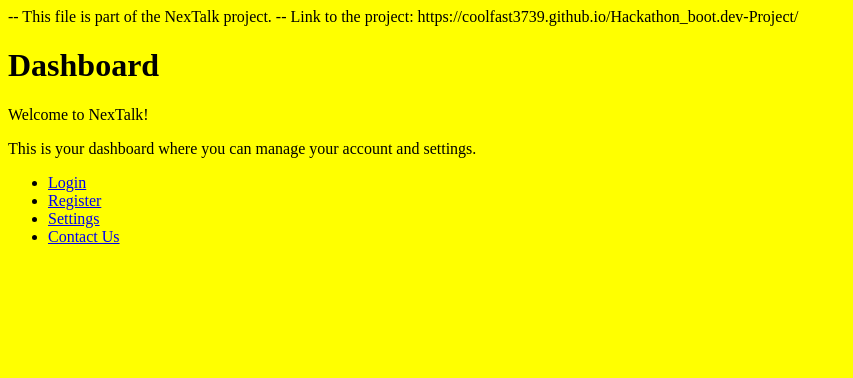
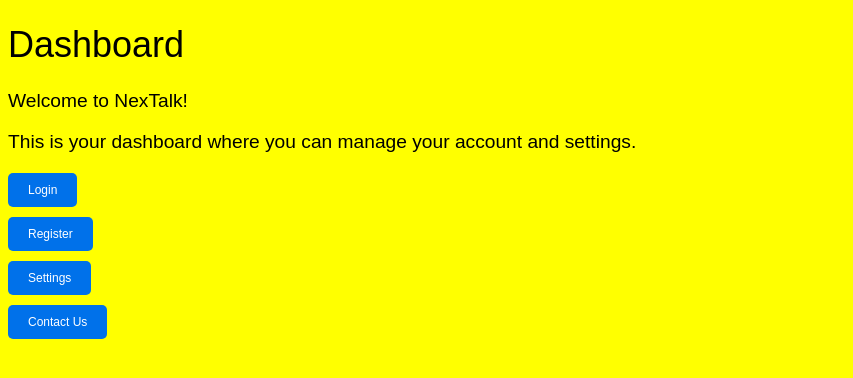
Before and after one commit to Coolfast3739/Hackathon_boot.dev-Project, a website: page index.html in a window 1280 px wide. Shown: the whole page, without its empty margins (0-853 px from the left). Drawn offline with Linux system fonts and the light colour scheme.

Commit message:
Enhance styling and structure of index.html and style.css
- Updated font properties for body, h1, and p elements in style.css.
- Added navigation button styles in style.css.
- Refactored navigation links in index.html to use styled buttons.

```diff
--- a/HTML/style.css
+++ b/HTML/style.css
@@ -1,9 +1,42 @@
 body {
     background-color: yellow;
+    font: 16pxArial, sans-serif;
 }
 h1 {
     color: rgb(0, 0, 0);
+    font:  36px Arial, sans-serif;
+
 }
 p {
     color: rgb(0, 0, 0);
+    font: 16px Arial, sans-serif;
+    font-size: larger
 }
+
+nav ul {
+    list-style: none;
+    padding: 0;
+}
+
+nav li {
+    margin-bottom: 10px;
+}
+
+nav a {
+    text-decoration: none;
+}
+
+.nav-button {
+    padding: 10px 20px;
+    font-size: 12px;
+    cursor: pointer;
+    background-color: #0071ea;
+    color: white;
+    border: none;
+    border-radius: 5px;
+    transition: background-color 0.3s ease;
+}
+
+.nav-button:hover {
+    background-color: #0056b3;
+}
--- a/index.html
+++ b/index.html
@@ -1,6 +1,3 @@
--- This file is part of the NexTalk project.
--- Link to the project: https://coolfast3739.github.io/Hackathon_boot.dev-Project/
-
 <!DOCTYPE html>
 <html lang="en">
 <head>
@@ -16,10 +13,10 @@
 
     <nav>
         <ul>
-            <li><a href="HTML/login.html">Login</a></li>
-            <li><a href="HTML/register.html">Register</a></li>
-            <li><a href="HTML/settings.html">Settings</a></li>
-            <li><a href="HTML/contact.html">Contact Us</a></li>
+            <li><a href="HTML/login.html"><button class="nav-button">Login</button></a></li>
+            <li><a href="HTML/register.html"><button class="nav-button">Register</button></a></li>
+            <li><a href="HTML/settings.html"><button class="nav-button">Settings</button></a></li>
+            <li><a href="HTML/contact.html"><button class="nav-button">Contact Us</button></a></li>
         </ul>
     </nav>
 </body>
```
